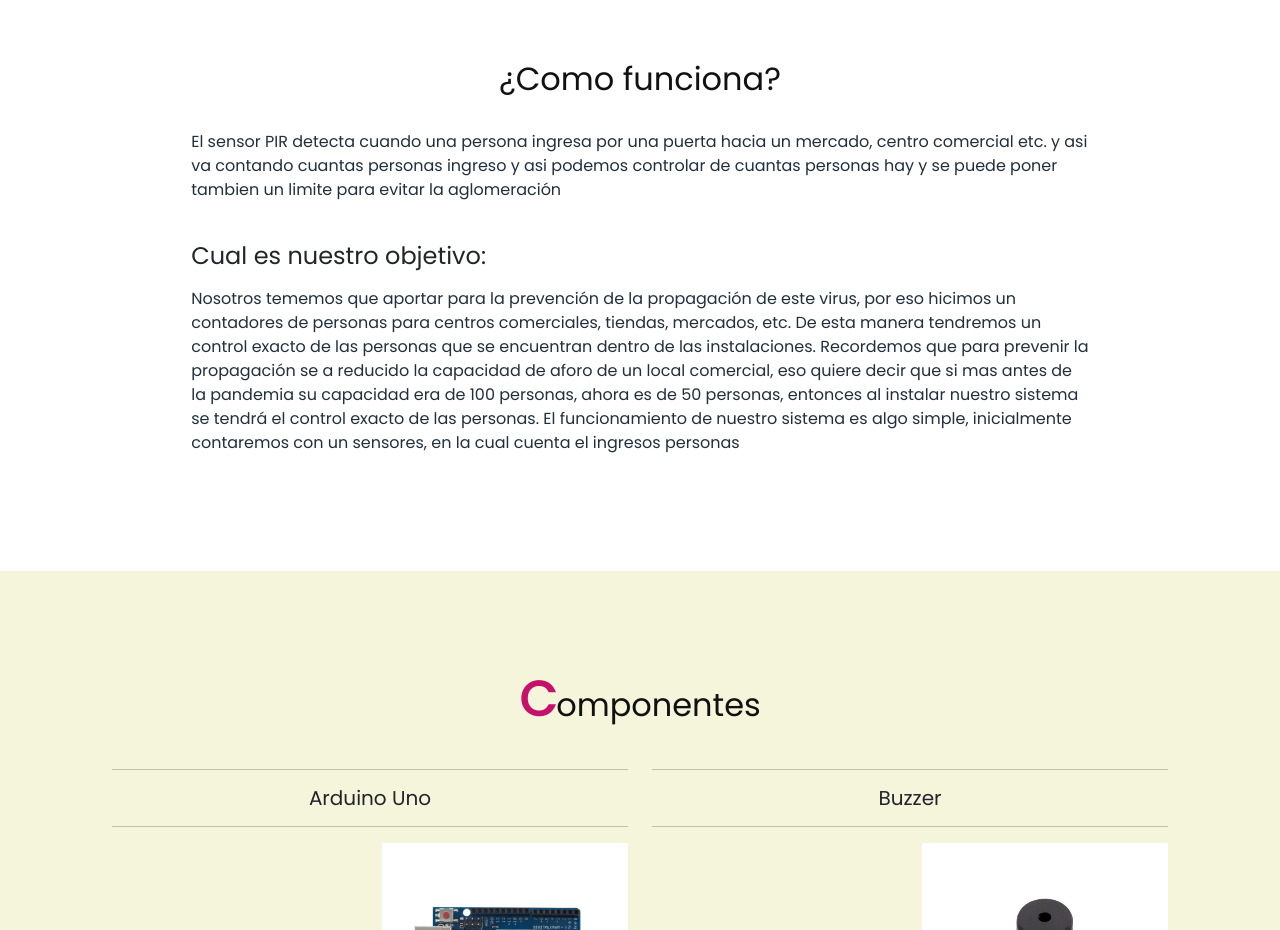
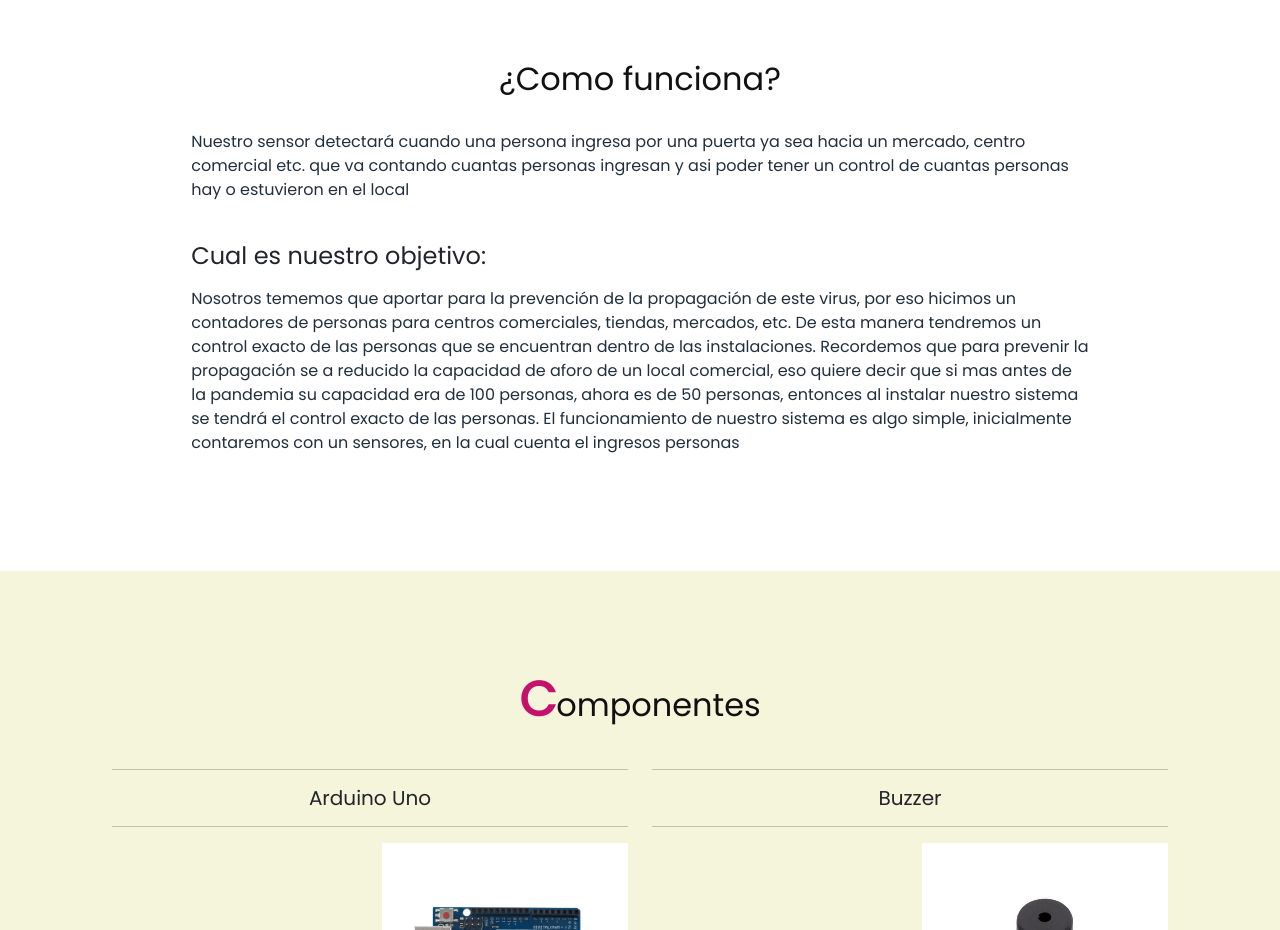
Before and after one commit to TecnoInfoProyect/TecnoInfoProyect.github.io, a plain HTML site: page index.html in a window 1280 px wide. Shown: the part 840-1770 px from the top of the page. Drawn offline with nearby package versions, Linux system fonts and the light colour scheme.

Commit message:
dev-Laptop

```diff
--- a/index.html
+++ b/index.html
@@ -35,7 +35,7 @@
         <div class="titulo container">
               <h2 class="tituloTexto">¿Como funciona?</h2> <br>
                <div class="col-md-12 div-info">
-               <p>El sensor PIR detecta cuando una persona ingresa por una puerta hacia un mercado, centro comercial etc. y asi va contando cuantas personas ingreso y asi podemos controlar de cuantas personas hay y se puede poner tambien un limite para evitar la aglomeración </p>
+               <p>Nuestro sensor detectará cuando una persona ingresa por una puerta ya sea hacia un mercado, centro comercial etc. que va contando cuantas personas ingresan y asi poder tener un control de cuantas personas hay o estuvieron en el local</p>
                <br>
                <h4>Cual es nuestro objetivo:</h4>
                <p></p>
```
